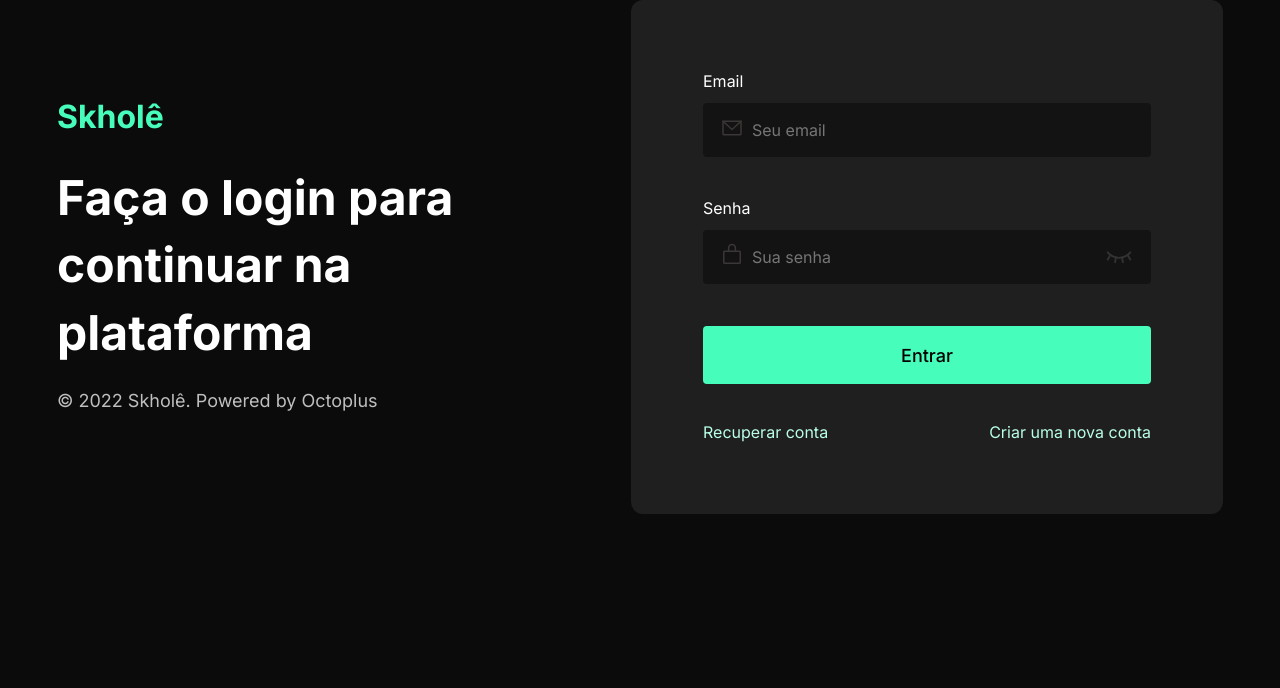
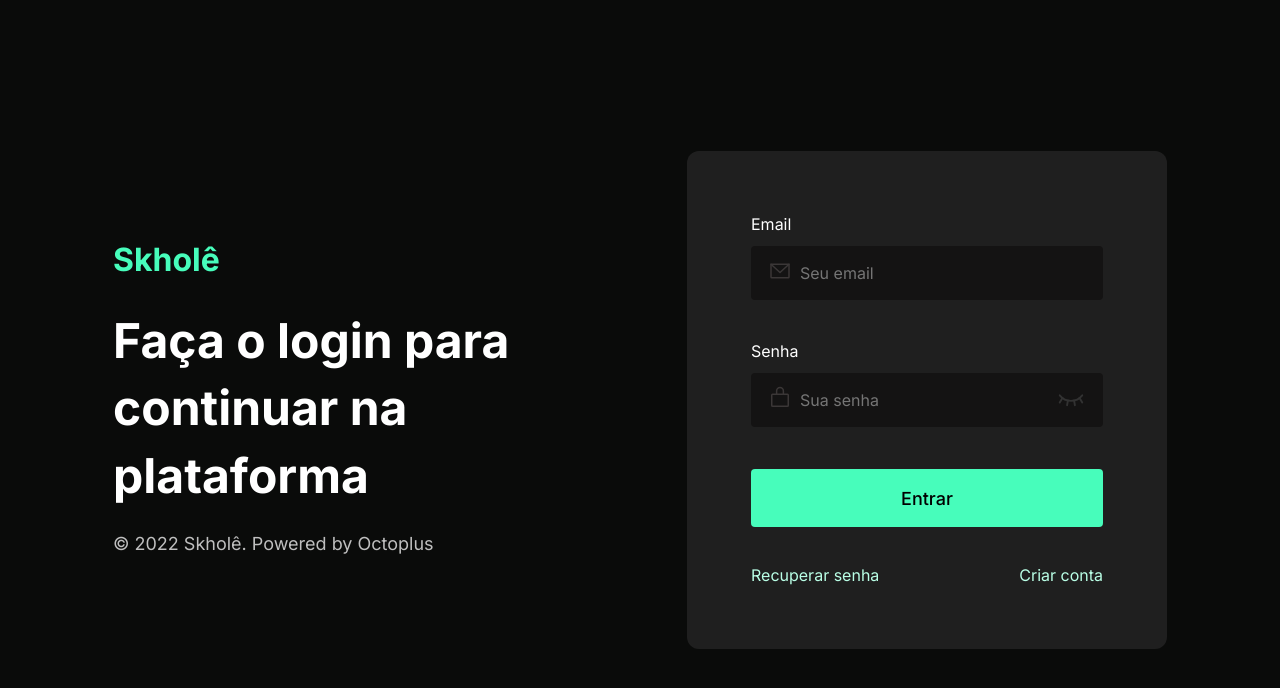
Before and after one commit to octoplusdevs/skhole-frontend, a React (Vite) app: page / in a window 1280 px wide. Shown: the top 688 px of the page. Built offline with nearby package versions, Linux system fonts and the light colour scheme.

Commit message:
refact: refactoring login form

```diff
--- a/src/pages/Login/index.jsx
+++ b/src/pages/Login/index.jsx
@@ -76,8 +76,8 @@ export function Login() {
 
           <Button text="Entrar" Primary isLoading={isLoading} disabled={isLoading} />
           <div className="links">
-            <Link to={"/password/reset"}>Recuperar conta</Link>
-            <Link to={"/Register"}>Criar uma nova conta</Link>
+            <Link to={"/password/reset"}>Recuperar senha</Link>
+            <Link to={"/Register"}>Criar conta</Link>
           </div>
         </Form>
       </div>
--- a/src/pages/Login/style.js
+++ b/src/pages/Login/style.js
@@ -4,6 +4,9 @@ export const Wrapper = styled.section`
   display: flex;
   flex-direction: column;
   align-items: center;
+  justify-content: center;
+  height: 100vh;
+  padding: 0 32px;
 
   .container {
     display: flex;
@@ -57,12 +60,12 @@ export const Header = styled.div`
 `;
 export const Form = styled.form`
   width: 100%;
-  max-width: 592px;
-  padding: 4rem;
+  max-width: 480px;
+  padding: 32px;
   background-color: #1f1f1f;
   border-radius: 1.2rem;
   @media (min-width: 1024px) {
-    padding: 7.2rem;
+    padding: 64px;
   }
 
   .input {
```
